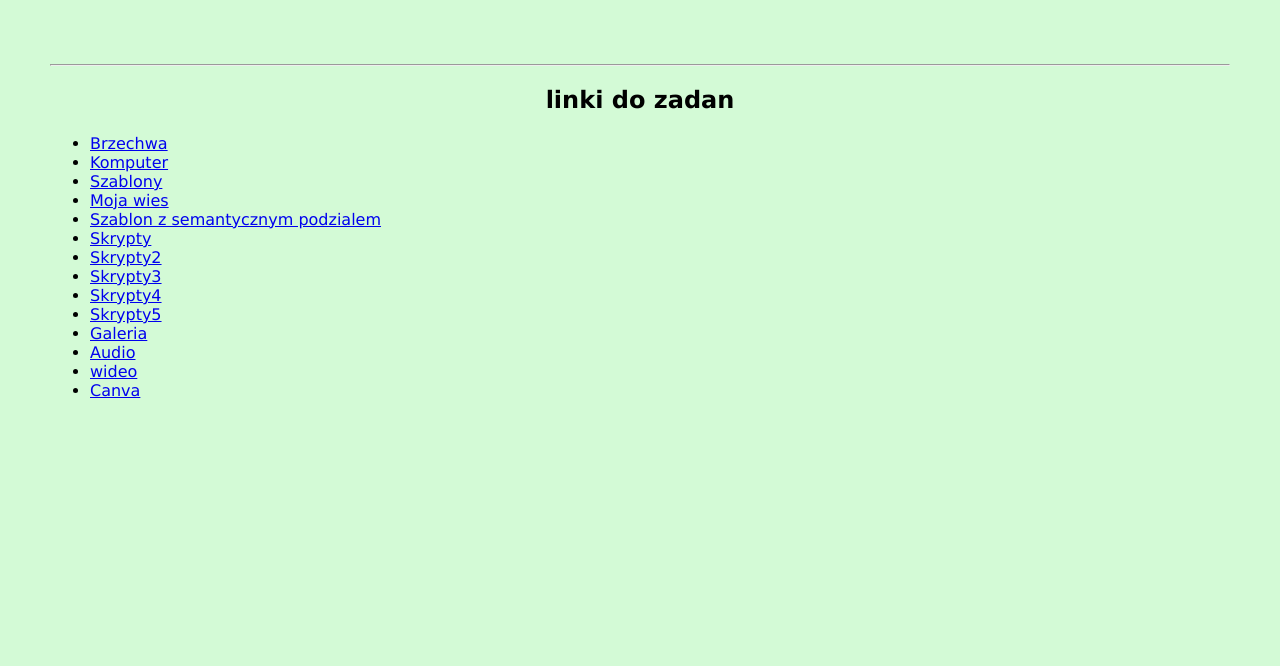
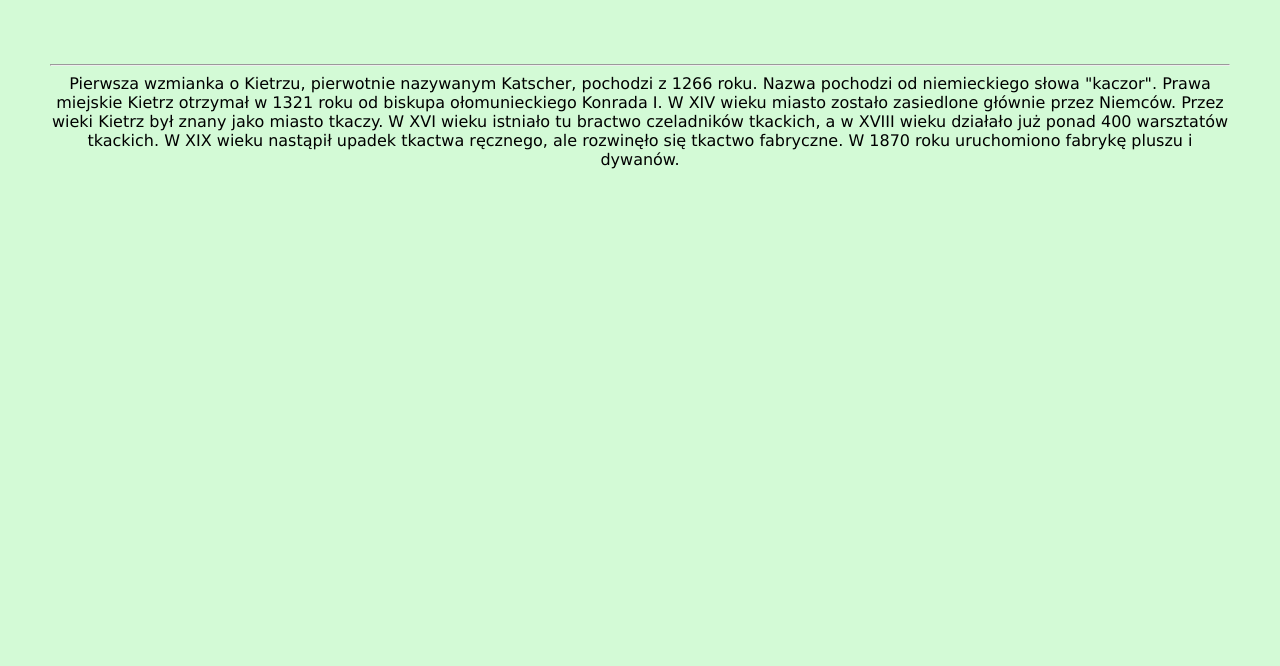
Before and after one commit to Kartofelu/strona-na-zaliczenie, a plain HTML site: page index.html in a window 1280 px wide. Shown: the part 134-800 px from the top of the page. Drawn offline with Linux system fonts and the light colour scheme; files that its build step writes are made by us from their sources.

Commit message:
Update index.html

```diff
--- a/index.html
+++ b/index.html
@@ -3,29 +3,22 @@
 	<LINK rel="stylesheet" href="roboczy/styl.css" type="text/css">
 	<head>
 		<meta charset="utf-8">
-		<title>Moja pierwsza strona</title>
-		<meta name="description" content="Oto moja pierwsza strona">
+		<title>Historia Kietrza</title>
+		<meta name="description" content="Oto moja strona na zaliczenie o historii Kietrza">
 		<meta name="keywords" content="szkola, lekcje, temat, nauka,">
 	</head>
 	<body>
-	<h1>Projekt</h1>
+	<h1>Historia Kietrza</h1>
 	<hr>
-	<h2>linki do zadan</h2>
-	<ul>
-	<li> <a href="roboczy/brzechwa.html"> Brzechwa </li>
-	<li> <a href="roboczy/komputer_index.html"> Komputer </li>
-	<li> <a href="roboczy/szablony/kolumny.html"> Szablony </li>
-	<li> <a href="roboczy/szablon3.html"> Moja wies </li>
-	<li> <a href="roboczy/index_semantyka.html"> Szablon z semantycznym podzialem </li>
-	<li> <a href="roboczy/javacos.html"> Skrypty </li>
-	<li> <a href="roboczy/skrypty2.html"> Skrypty2 </li>
-	<li> <a href="roboczy/skrypty3.html"> Skrypty3 </li>
-	<li> <a href="roboczy/skrypty4.html"> Skrypty4 </li>
-	<li> <a href="roboczy/skrypty5.html"> Skrypty5 </li>
-	<li> <a href="roboczy/galeria.html"> Galeria </li>
-	<li> <a href="roboczy/audio.html"> Audio </li>
-	<li> <a href="roboczy/video.html"> wideo </li>
-	<li> <a href="roboczy/canva.html"> Canva </li>
+	<a>Pierwsza wzmianka o Kietrzu, pierwotnie nazywanym Katscher, pochodzi z 1266 roku. </a>
+	<a>Nazwa pochodzi od niemieckiego słowa "kaczor". </a>
+	<a>Prawa miejskie Kietrz otrzymał w 1321 roku od biskupa ołomunieckiego Konrada I. </a>
+	<a>W XIV wieku miasto zostało zasiedlone głównie przez Niemców. </a>
+
+	<a>Przez wieki Kietrz był znany jako miasto tkaczy. </a>
+	<a>W XVI wieku istniało tu bractwo czeladników tkackich, a w XVIII wieku działało już ponad 400 warsztatów tkackich. </a>
+	<a>W XIX wieku nastąpił upadek tkactwa ręcznego, ale rozwinęło się tkactwo fabryczne. </a>
+	<a>W 1870 roku uruchomiono fabrykę pluszu i dywanów. </a>
 
 	</body>
 </html>
```
